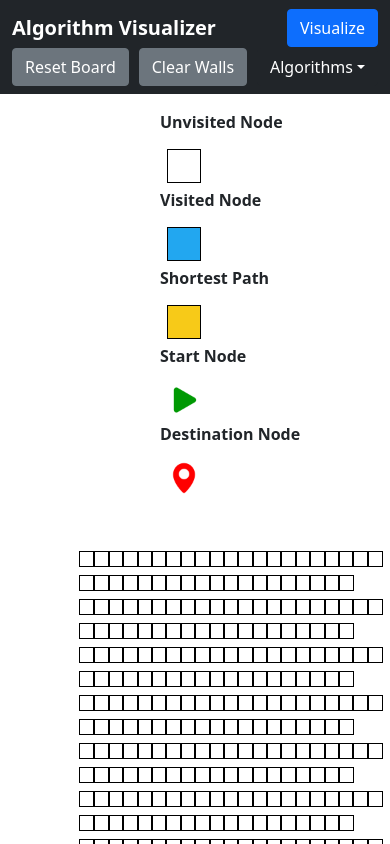
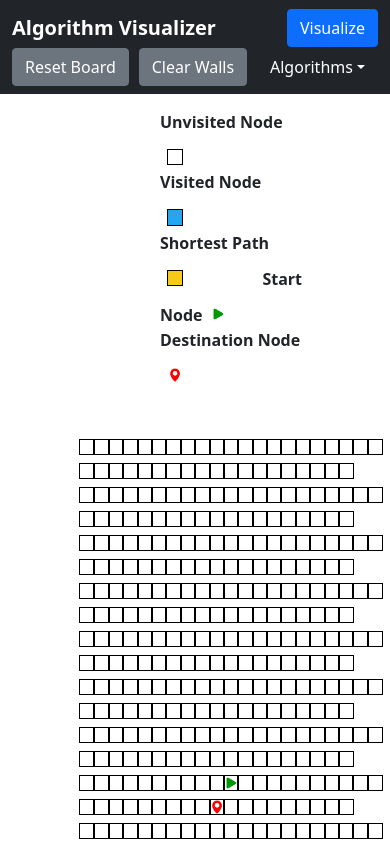
Before and after one commit to ZimmAgu/Algorithm-Visualizer, a React (Create React App) app: page / in a window 390 px wide. Shown: the top 844 px of the page. Built offline with nearby package versions, Linux system fonts and the light colour scheme.

Commit message:
Showcase nodes have media queries

```diff
--- a/src/WebPresentation/NodeShowcase.css
+++ b/src/WebPresentation/NodeShowcase.css
@@ -38,3 +38,90 @@ span {
     background-size: contain;
     outline: none
 }
+
+
+
+@media (max-width: 1400px) {
+    .nodeShowcase {
+      width: 1.9em;
+      height: 1.9em;
+    }
+  }
+
+  @media (max-width: 1300px) {
+    .nodeShowcase {
+      width: 1.8em;
+      height: 1.8em;
+    }
+  }
+
+  @media (max-width: 1250px) {
+    .nodeShowcase {
+      width: 1.7em;
+      height: 1.7em;
+    }
+  }
+
+  @media (max-width: 1200px) {
+    .nodeShowcase {
+      width: 1.6em;
+      height: 1.6em;
+    }
+  }
+
+
+  @media (max-width: 1150px) {
+    .nodeShowcase {
+      width: 1.5em;
+      height: 1.5em;
+    }
+  }
+
+
+  @media (max-width: 1050px) {
+    .nodeShowcase {
+      width: 1.4em;
+      height: 1.4em;
+    }
+  }
+
+
+
+
+  @media (max-width: 1000px) {
+    .nodeShowcase {
+      width: 1.3em;
+      height: 1.3em;
+    }
+  }
+
+
+
+  @media (max-width: 930px) {
+    .nodeShowcase {
+      width: 1.2em;
+      height: 1.2em;
+    }
+  }
+
+
+  @media (max-width: 875px) {
+    .nodeShowcase {
+      width: 1.1em;
+      height: 1.1em;
+    }
+  }
+
+  @media (max-width: 800px) {
+    .nodeShowcase {
+      width: 1.0em;
+      height: 1.0em;
+    }
+  }
+
+  @media (max-width: 750px) {
+    .nodeShowcase {
+      width: 0.9em;
+      height: 0.9em;
+    }
+  }
```
